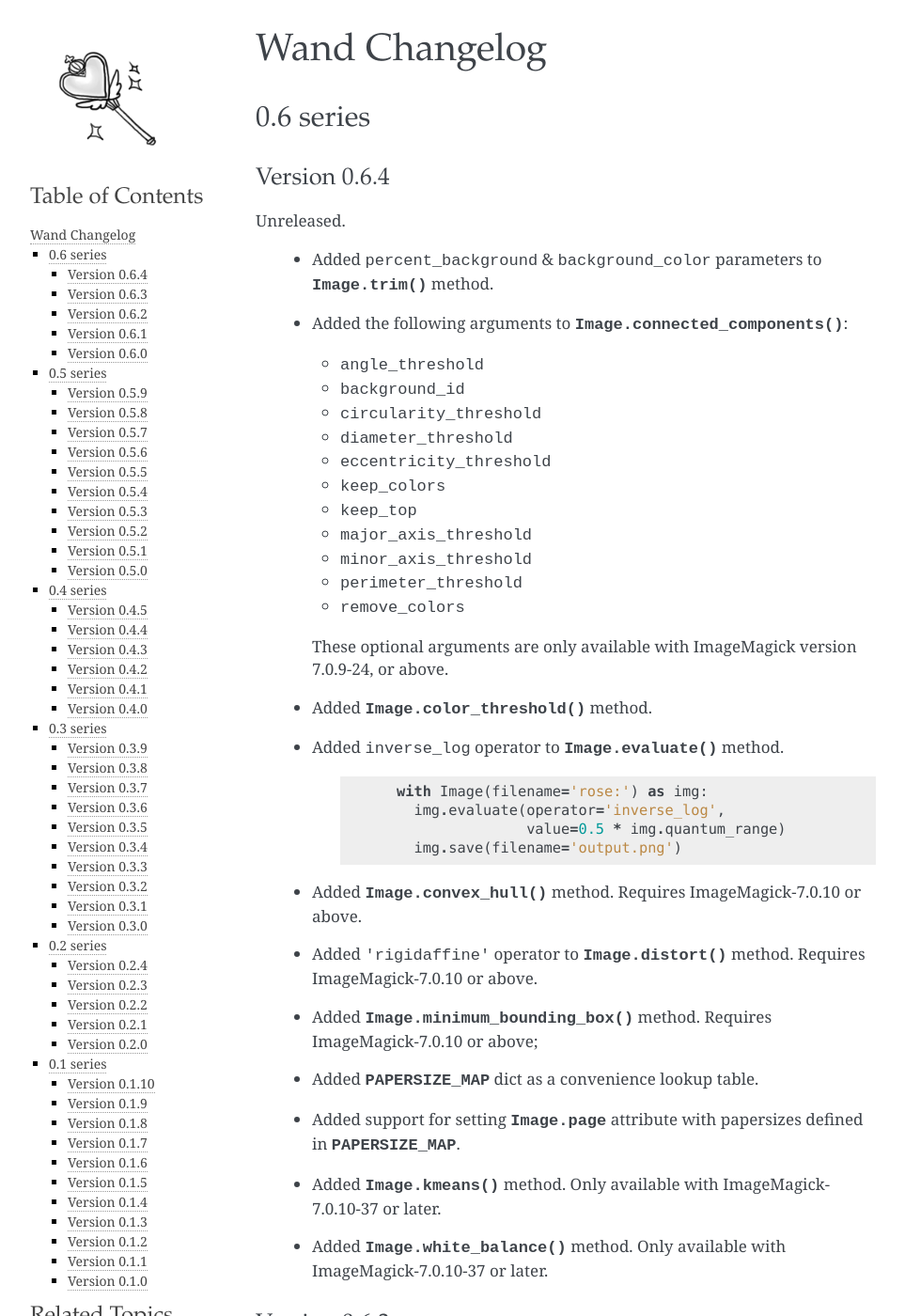
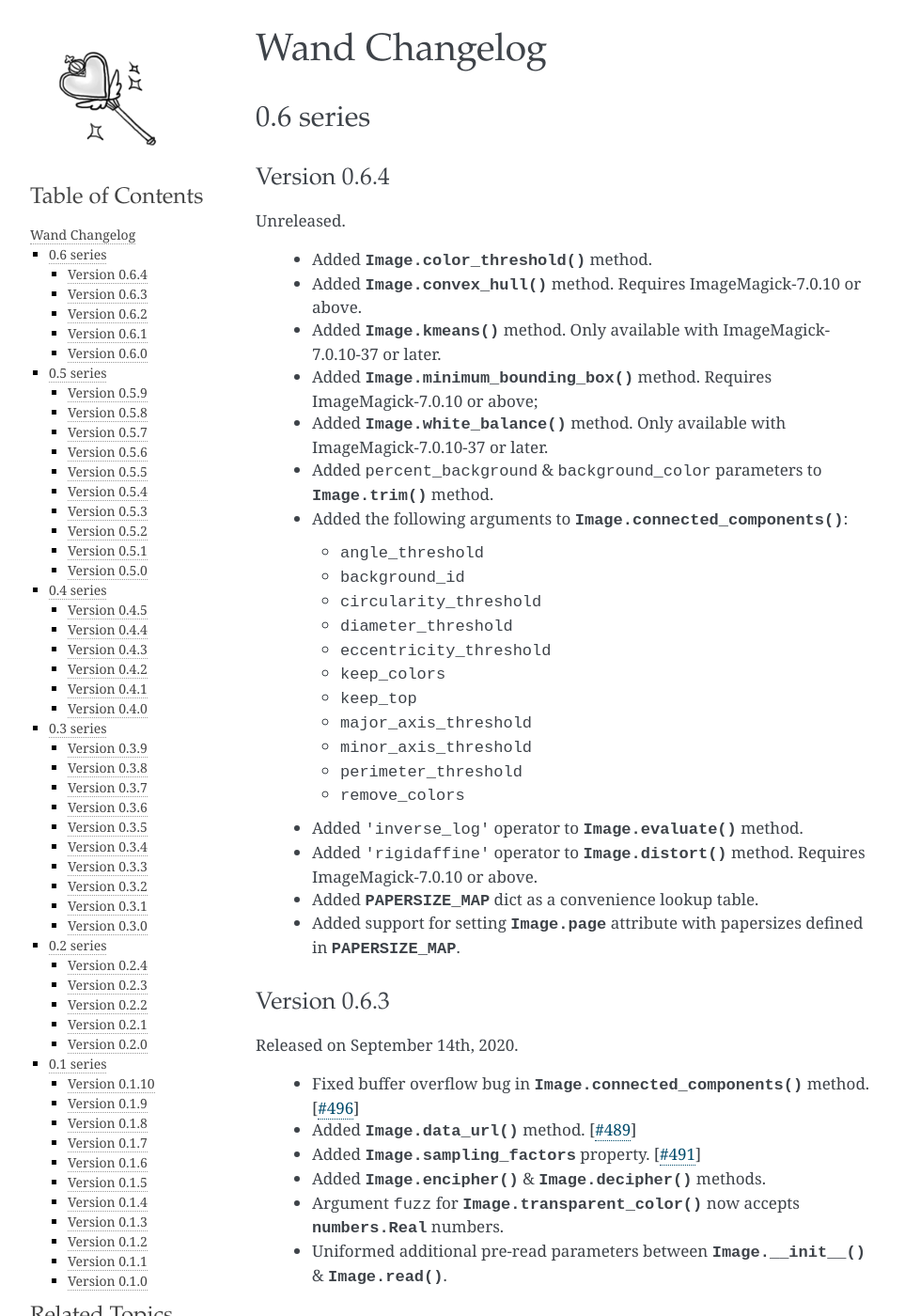
Before and after one commit to emcconville/wand, a Sphinx documentation site: the page built from docs/changes.rst, in a window 1280 px wide and 1400 px high. Shown: the whole window at 94% size, without its empty margins (148-1111 px from the left). Built offline with Sphinx 7.4.7, drawn with Linux system fonts in a browser that asks for light colours; some web fonts are replaced; the version number could not be read and is left out.

Commit message:
Minor clean-up

```diff
--- a/docs/changes.rst
+++ b/docs/changes.rst
@@ -29,24 +34,10 @@ Unreleased.
    - ``perimeter_threshold``
    - ``remove_colors``
 
-   These optional arguments are only available with ImageMagick version 7.0.9-24, or above.
- - Added :meth:`Image.color_threshold() <wand.image.BaseImage.color_threshold>` method.
- - Added ``inverse_log`` operator to :meth:`Image.evaluate() <wand.image.BaseImage.evaluate>` method.
-
-    .. code::
-
-      with Image(filename='rose:') as img:
-        img.evaluate(operator='inverse_log',
-                     value=0.5 * img.quantum_range)
-        img.save(filename='output.png')
-
- - Added :meth:`Image.convex_hull() <wand.image.BaseImage.convex_hull>` method. Requires ImageMagick-7.0.10 or above.
+ - Added ``'inverse_log'`` operator to :meth:`Image.evaluate() <wand.image.BaseImage.evaluate>` method.
  - Added ``'rigidaffine'`` operator to :meth:`Image.distort() <wand.image.BaseImage.distort>` method. Requires ImageMagick-7.0.10 or above.
- - Added :meth:`Image.minimum_bounding_box() <wand.image.BaseImage.minimum_bounding_box>` method. Requires ImageMagick-7.0.10 or above;
  - Added :class:`PAPERSIZE_MAP <wand.image.PAPERSIZE_MAP>` dict as a convenience lookup table.
  - Added support for setting :attr:`Image.page <wand.image.BaseImage.page>` attribute with papersizes defined in :class:`~wand.image.PAPERSIZE_MAP`.
- - Added :meth:`Image.kmeans() <wand.image.BaseImage.kmeans>` method. Only available with ImageMagick-7.0.10-37 or later.
- - Added :meth:`Image.white_balance() <wand.image.BaseImage.white_balance>` method. Only available with ImageMagick-7.0.10-37 or later.
 
 
 .. _changelog-0.6.3:
```
Also changed, not shown: other parts of docs/changes.rst (+5 -0 lines).
